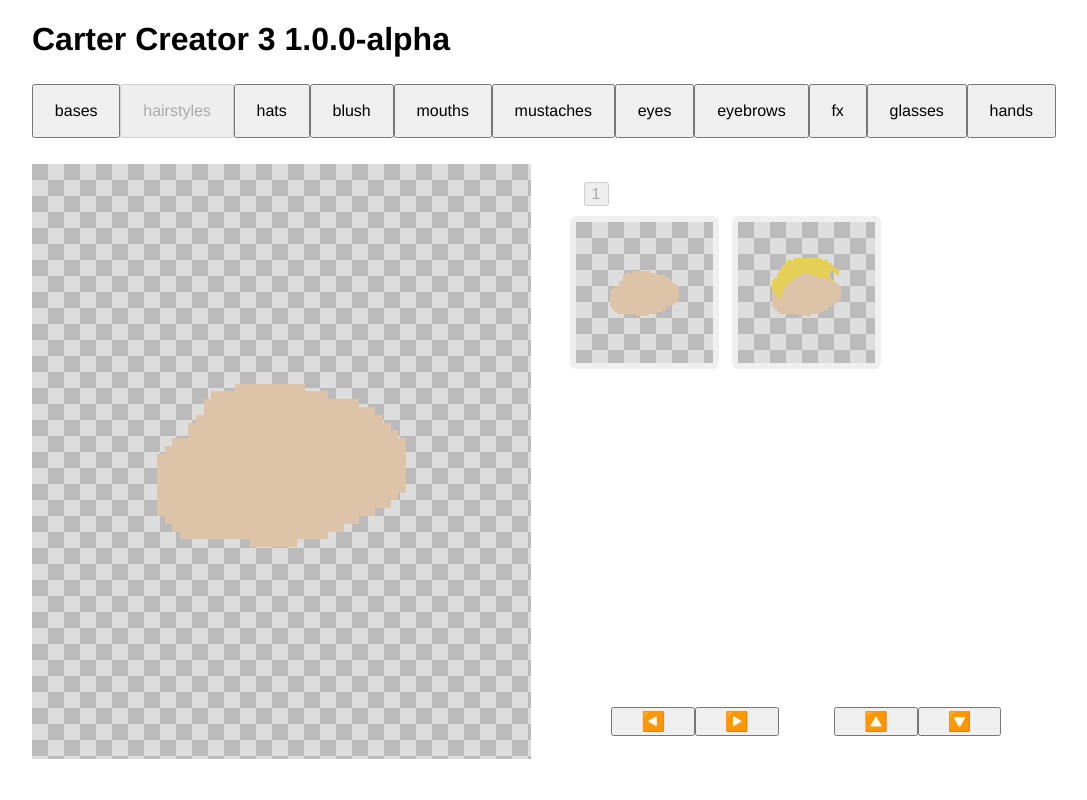
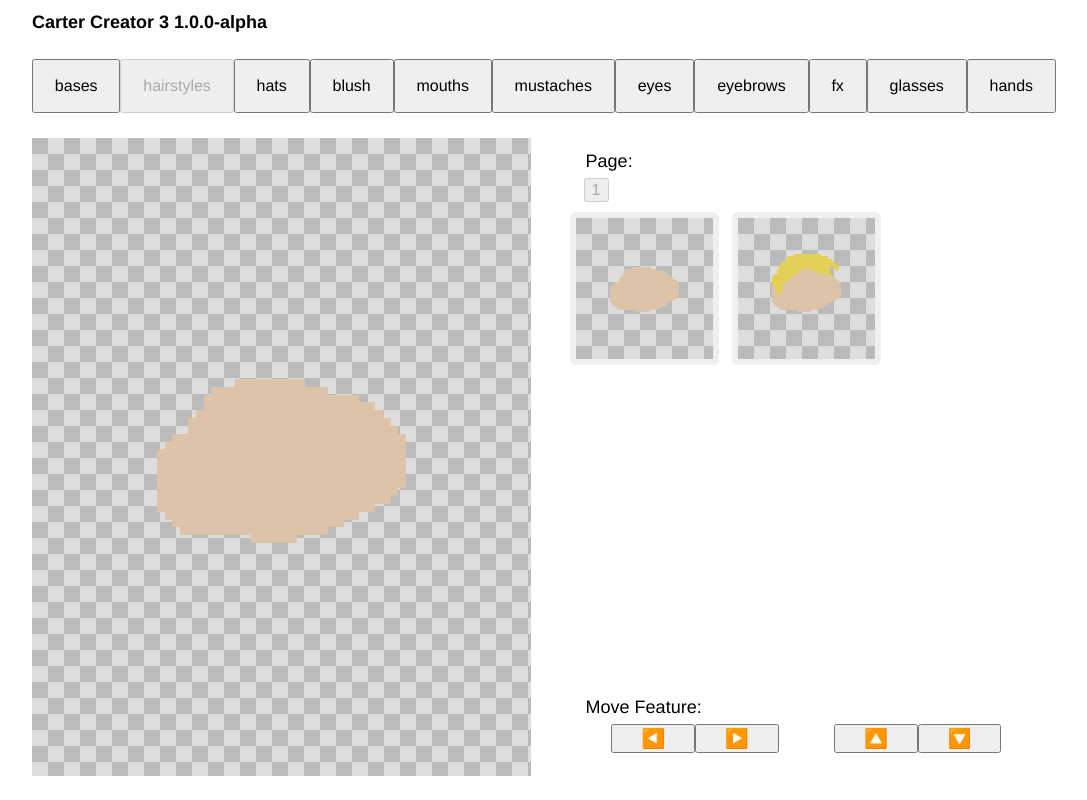
Before and after one commit to maffiemaffie/carter-creator-3, a React (Vite) app: page / in a window 1280 px wide. Both pictures are taken after a click on the button "hairstyles". Shown: the whole page, without its empty margins (96-1183 px from the left). Built offline with nearby package versions, Linux system fonts and the light colour scheme; a web font is replaced by a local one.

Commit message:
feature books reflects selected skin tone

```diff
--- a/src/App.css
+++ b/src/App.css
@@ -145,6 +145,12 @@ nav > input {
 h1 {
   grid-area: header;
   margin-bottom: 0;
+  font-size: large;
+}
+
+legend {
+  font-size: large;
+  font-weight: normal;
 }
 
 #offset-buttons {
@@ -157,14 +163,14 @@ h1 {
   font-size: larger;
 }
 
-#offset-buttons > input:nth-child(1),
-#offset-buttons > input:nth-child(3) {
+#offset-buttons > input:nth-child(2),
+#offset-buttons > input:nth-child(4) {
   width: 75%;
   justify-self: right;
 }
 
-#offset-buttons > input:nth-child(2),
-#offset-buttons > input:nth-child(4) {
+#offset-buttons > input:nth-child(3),
+#offset-buttons > input:nth-child(5) {
   width: 75%;
   justify-self: left;
 }
--- a/src/CarterBuilder.tsx
+++ b/src/CarterBuilder.tsx
@@ -108,6 +108,8 @@ export default function CarterBuilder() {
               onUpdatePosition={(newPosition) =>
                 updateFeaturePosition(selectedStackSlotName, newPosition)
               }
+              baseColor={selectedBase.baseColor}
+              baseImage={selectedBase.baseImage}
             />
           )}
         </form>
--- a/src/components/FeatureBook.tsx
+++ b/src/components/FeatureBook.tsx
@@ -4,9 +4,9 @@ import {
   type CartLayerStack,
   type CartOverlay,
   type Offset,
+  type RGBAColor,
 } from "../cart-layer";
 import CarterExample from "./CarterExample";
-import { BASE_CARTERS, WHITE_CARTER_BASE_COLOR } from "../carter-constants";
 
 type FeatureBookProps = {
   featuresPath: string;
@@ -14,6 +14,8 @@ type FeatureBookProps = {
   userOffset: Offset;
   onFeatureSelect: (overlay: CartOverlay) => void;
   onUpdatePosition: (offset: Offset) => void;
+  baseColor: RGBAColor;
+  baseImage: HTMLImageElement;
 };
 
 export default function FeatureBook({
@@ -22,6 +24,8 @@ export default function FeatureBook({
   userOffset,
   onFeatureSelect,
   onUpdatePosition,
+  baseColor,
+  baseImage
 }: FeatureBookProps) {
   const [features, setFeatures] = useState<CartFeature[]>([]);
   const [page, setPage] = useState<number>(0);
@@ -78,12 +82,14 @@ export default function FeatureBook({
   return (
     <>
       <fieldset id="offset-buttons">
+        <legend>Move Feature:</legend>
         <input type="button" value="◀️" onClick={() => shiftFeature("left")} />
         <input type="button" value="▶️" onClick={() => shiftFeature("right")} />
         <input type="button" value="🔼" onClick={() => shiftFeature("up")} />
         <input type="button" value="🔽" onClick={() => shiftFeature("down")} />
       </fieldset>
       <fieldset id="page-tabs">
+        <legend>Page:</legend>
         {Array.from({ length: Math.ceil(features.length / 9) }).map(
           (_, index) => (
             <input
@@ -104,8 +110,8 @@ export default function FeatureBook({
             onClick={() => onFeatureSelect(feature.overlay)}
           >
             <CarterExample
-              baseColor={WHITE_CARTER_BASE_COLOR}
-              baseImage={BASE_CARTERS.white.baseImage}
+              baseColor={baseColor}
+              baseImage={baseImage}
               layers={{
                 [stackSlotName]: {
                   userOffset,
```
